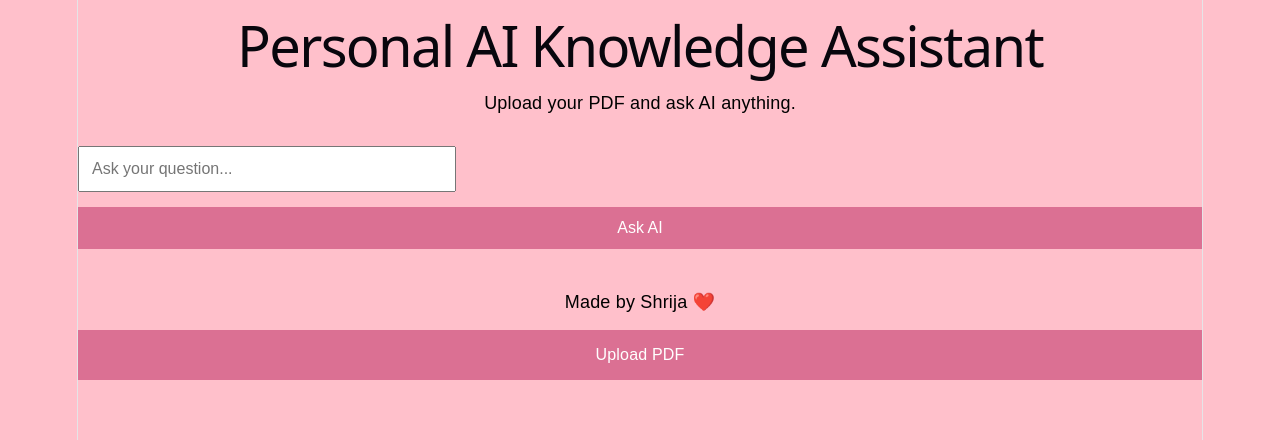
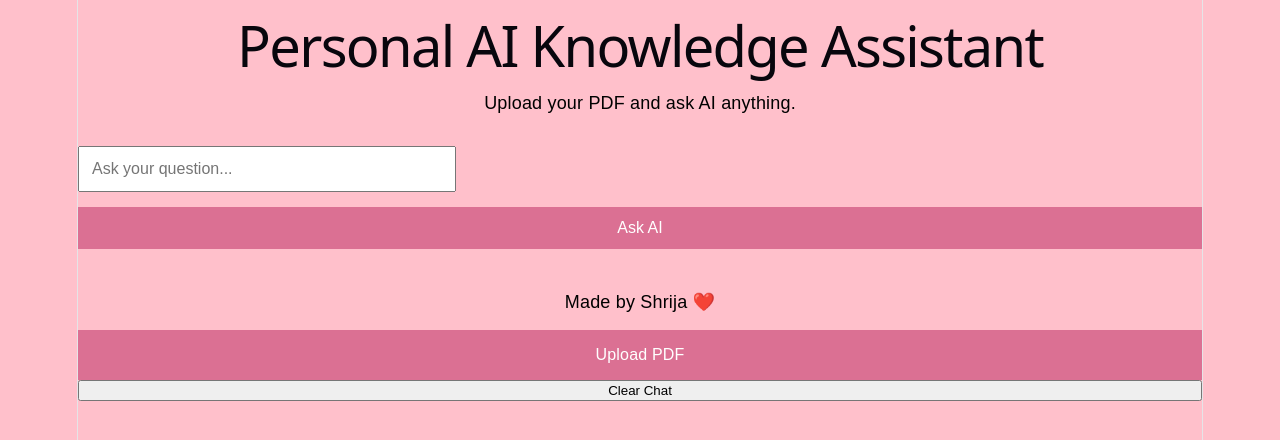
Before and after one commit to shrijananduri/personal-ai-knowledge-assistant, a React (Vite) app in the folder frontend/: page / in a window 1280 px wide. Shown: the top 440 px of the page. Built offline with nearby package versions, Linux system fonts and the light colour scheme.

Commit message:
feat: add clear chat

```diff
--- a/frontend/src/App.jsx
+++ b/frontend/src/App.jsx
@@ -134,7 +134,10 @@ function App() {
   const [loading, setLoading] = useState(false);
   const [error, setError] = useState("");
 
-
+function handleClearChat() {
+  setMessages([]);
+  setError("");
+}
   function handleAsk() {
   if (!question.trim()) {
     return;
@@ -200,14 +203,17 @@ setLoading(true);
         )}
       </div>
     ))}
+
     {loading && <p>Thinking... ⏳</p>}
     {error && <p>{error}</p>}
+
     <Footer />
     <UploadButton />
 
+    <button onClick={handleClearChat} className="clear-chat-button">
+      Clear Chat
+    </button>
   </>
-
 );
 }
-
 export default App;
```
Lines whose indentation alone changed are shown as unchanged.
